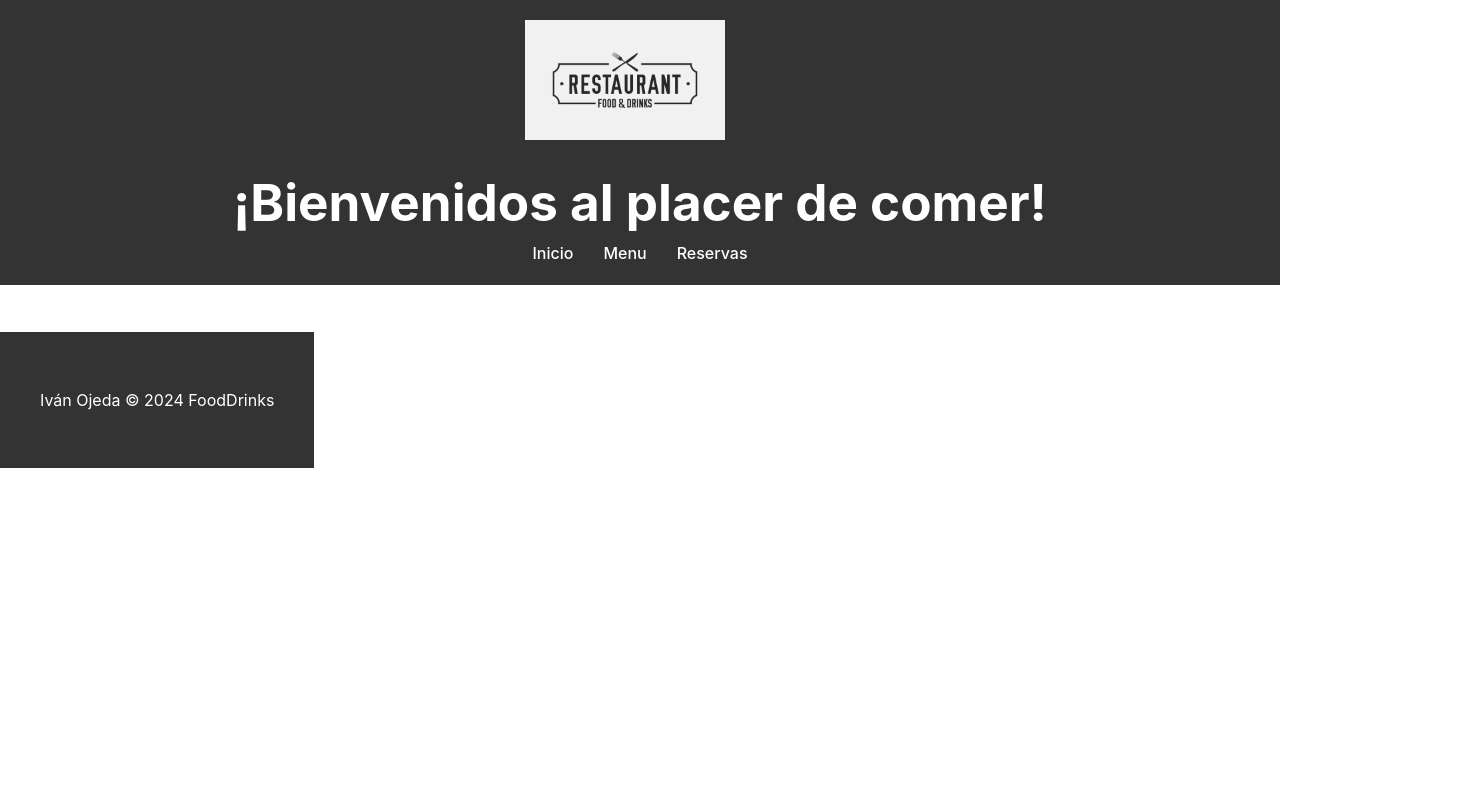
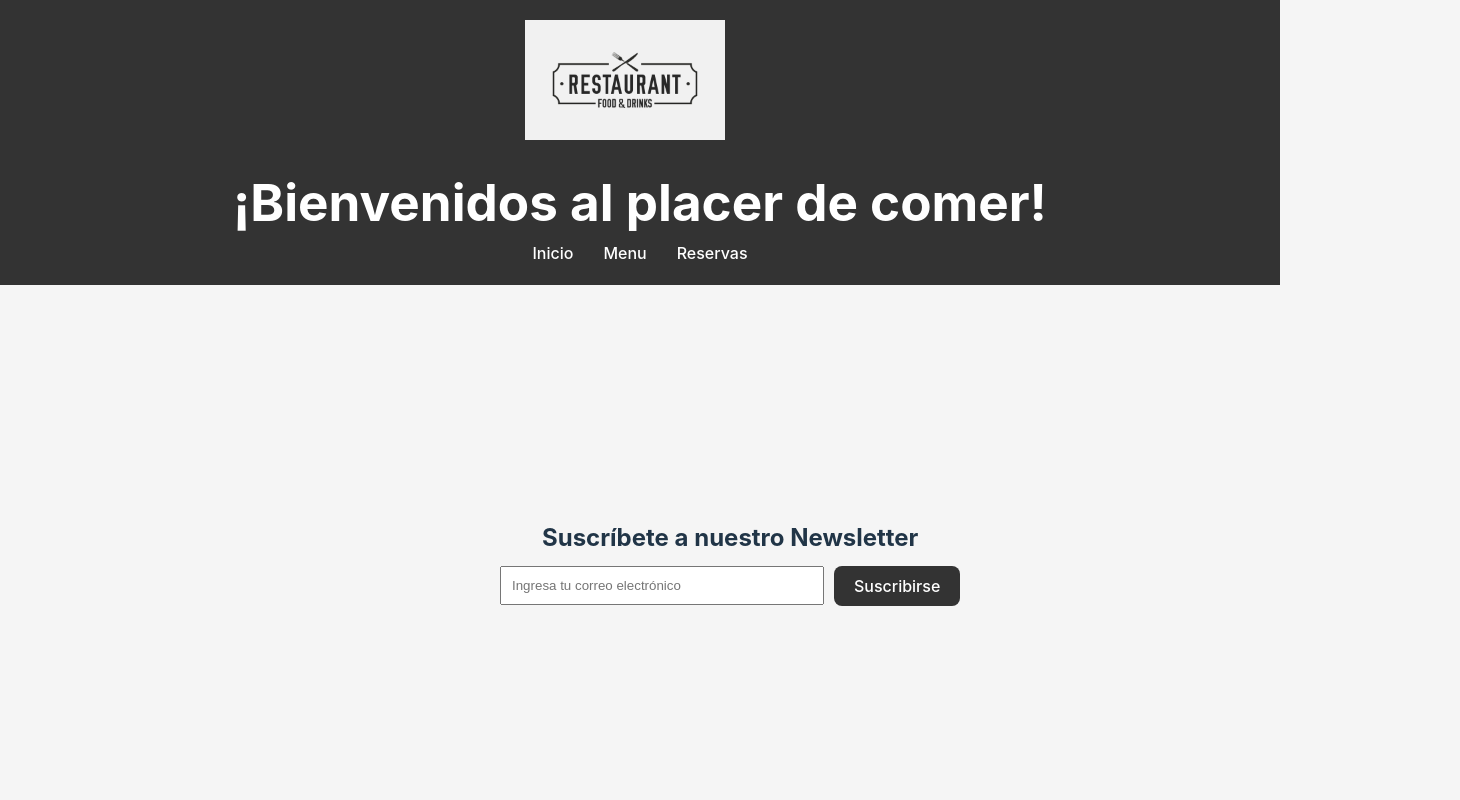
Before and after one commit to IvanOjedaOjeda/resto2.1, a React app: page / in a window 1280 px wide. Shown: the top 800 px of the page, 1460 px wide, since content can reach past the window. Built offline with nearby package versions, Linux system fonts and the light colour scheme; the HTML template or start-up script is replaced by a standard one.

Commit message:
commits 5 Newsletterlisto

```diff
--- a/src/App.jsx
+++ b/src/App.jsx
@@ -2,14 +2,26 @@
 import React from 'react';
 import Header from './components/Header';
 import Footer from './components/Footer';
+import NewsletterSection from './components/NewsletterSection';
 
 function App() {
   return (
     <div>
       <Header />
+        <NewsletterSection />
       <Footer />
+    </div >
+  );
+}
 
-    </div>
+function Menu() {
+  return (
+    <ul>
+      <li>Plato 1</li>
+      <li>Plato 2</li>
+      <li>Plato 3</li>
+      {/* Agrega más elementos <li> según sea necesario para los platos de tu menú */}
+    </ul>
   );
 }
 
--- /dev/null
+++ b/src/components/NewsletterSection.css
@@ -0,0 +1,30 @@
+/* src/components/NewsletterSection.css */
+.newsletter-section {
+    padding: 500px;
+    background-color: #f5f5f5; /* Cambia esto al color que desees */
+    text-align: center;
+  }
+
+  .newsletter-section h2 {
+    margin-bottom: 10px;
+  }
+
+  .newsletter-section form {
+    display: flex;
+    justify-content: center;
+    align-items: center;
+  }
+
+  .newsletter-section input[type="email"] {
+    width: 300px;
+    padding: 10px;
+    margin-right: 10px;
+  }
+
+  .newsletter-section button {
+    padding: 10px 20px;
+    background-color: #333; /* Cambia esto al color que desees */
+    color: #fff; /* Cambia esto al color que desees */
+    border: none;
+    cursor: pointer;
+  }
--- /dev/null
+++ b/src/components/NewsletterSection.jsx
@@ -0,0 +1,16 @@
+import React from 'react';
+import './NewsletterSection.css'; // Importa el archivo CSS para los estilos de la sección
+
+const NewsletterSection = () => {
+  return (
+    <section className="newsletter-section">
+      <h2>Suscríbete a nuestro Newsletter</h2>
+      <form>
+        <input type="email" placeholder="Ingresa tu correo electrónico" />
+        <button type="submit">Suscribirse</button>
+      </form>
+    </section>
+  );
+}
+
+export default NewsletterSection;
```
